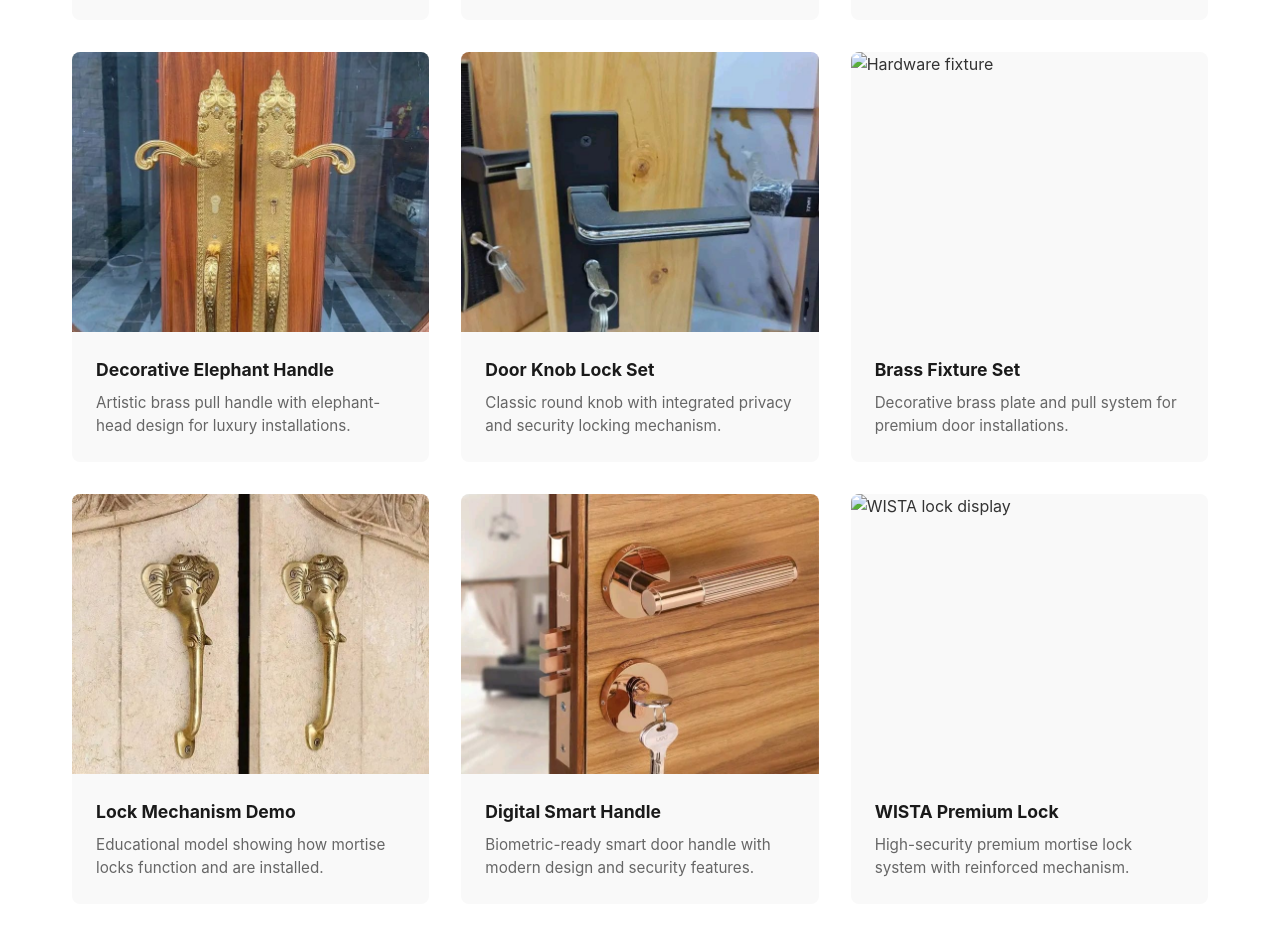
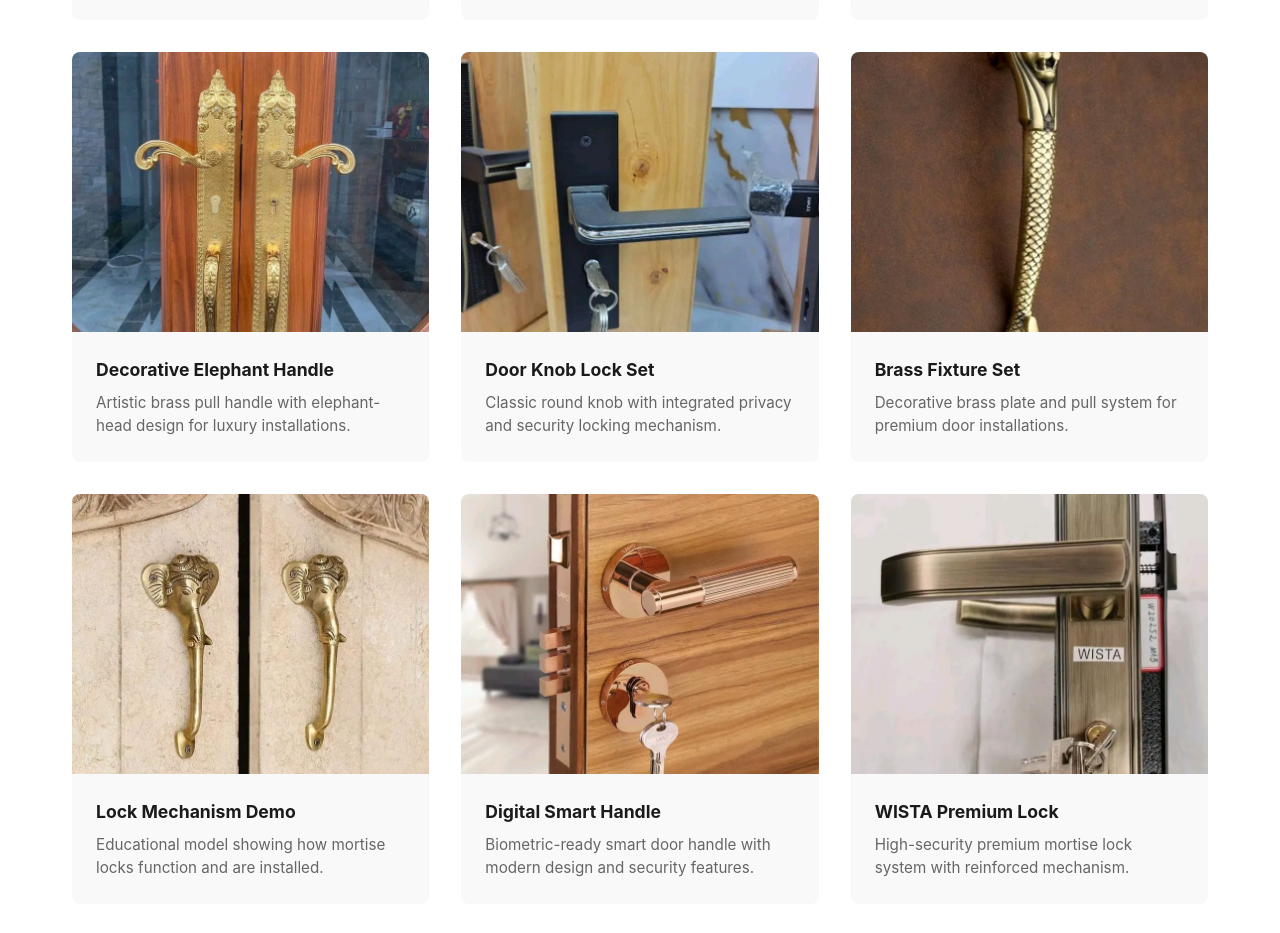
Before and after one commit to NELVINPAUL/Keyskeys, a plain HTML site: page index.html in a window 1280 px wide. Shown: the part 4214-5147 px from the top of the page. Drawn offline with Linux system fonts and the light colour scheme.

Commit message:
Update image sources in gallery items

```diff
--- a/index.html
+++ b/index.html
@@ -660,7 +660,7 @@
                 </div>
 
                 <div class="gallery-item">
-                    <img src="1000860823.jpg" alt="Hardware fixture">
+                    <img src="IMG-20260828-WA0064.jpg" alt="Hardware fixture">
                     <div class="gallery-item-info">
                         <h4>Brass Fixture Set</h4>
                         <p>Decorative brass plate and pull system for premium door installations.</p>
@@ -684,7 +684,7 @@
                 </div>
 
                 <div class="gallery-item">
-                    <img src="1000860877.jpg" alt="WISTA lock display">
+                    <img src="IMG-20260828-WA0063.jpg" alt="WISTA lock display">
                     <div class="gallery-item-info">
                         <h4>WISTA Premium Lock</h4>
                         <p>High-security premium mortise lock system with reinforced mechanism.</p>
```
